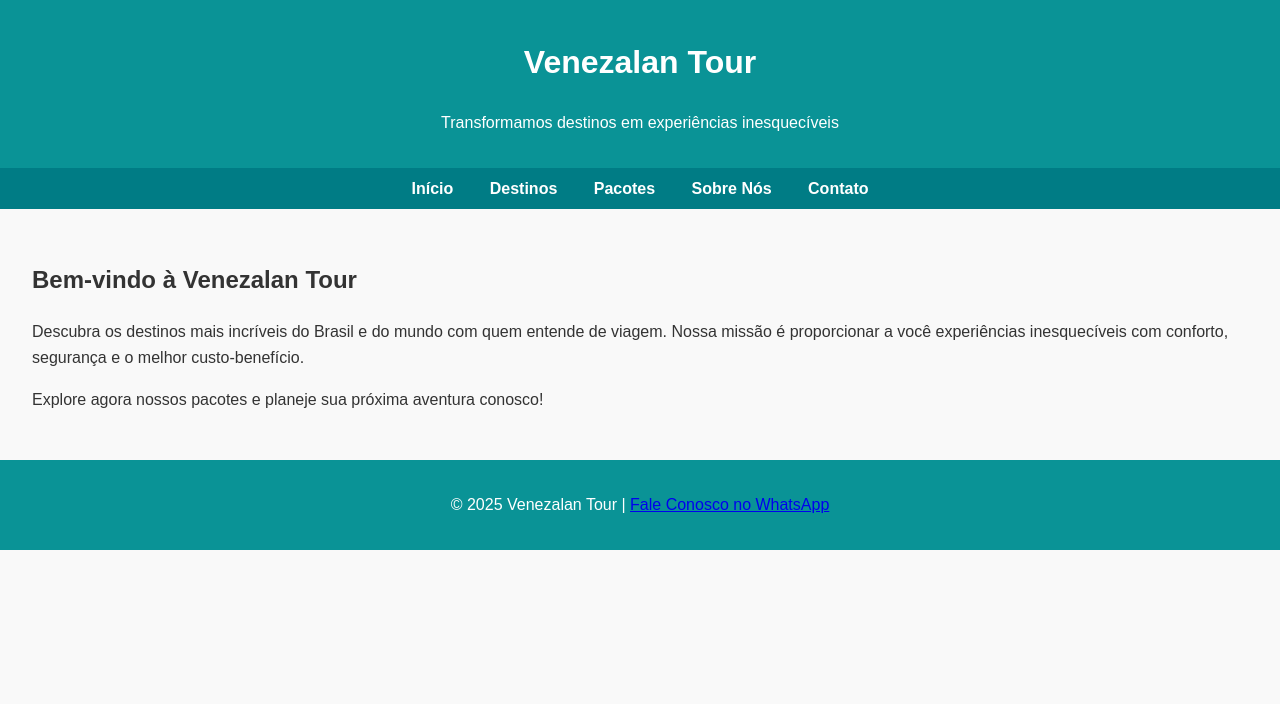
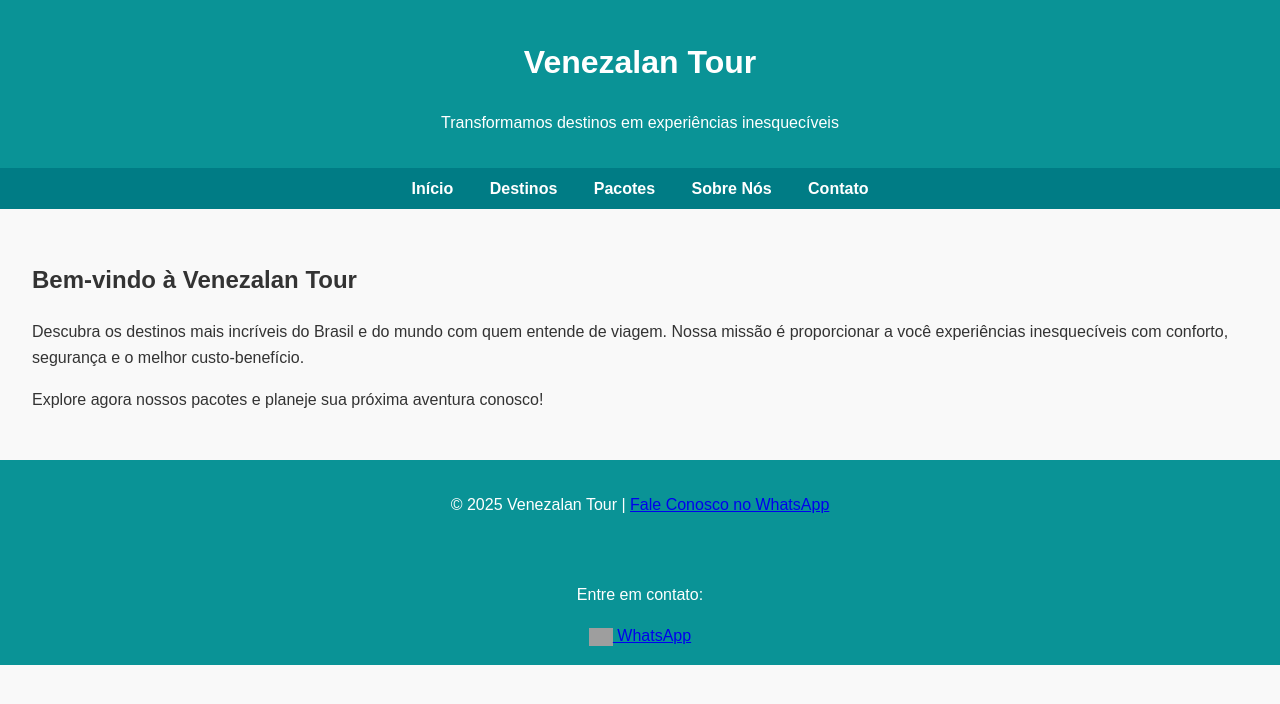
Before and after one commit to venezalantour/venezalan-tour, a plain HTML site: page index.html in a window 1280 px wide. Drawn offline with Linux system fonts and the light colour scheme; grey boxes are pictures that could not be loaded.

Commit message:
Update index.html

```diff
--- a/index.html
+++ b/index.html
@@ -28,3 +28,9 @@
   </footer>
 </body>
 </html>
+<footer>
+  <p>Entre em contato:</p>
+  <a href="https://wa.me/553484092368?text=Olá!%20Gostaria%20de%20mais%20informações%20sobre%20as%20viagens." target="_blank">
+    <img src="https://cdn-icons-png.flaticon.com/512/733/733585.png" alt="WhatsApp" width="24" style="vertical-align:middle;"> WhatsApp
+  </a>
+</footer>
```
